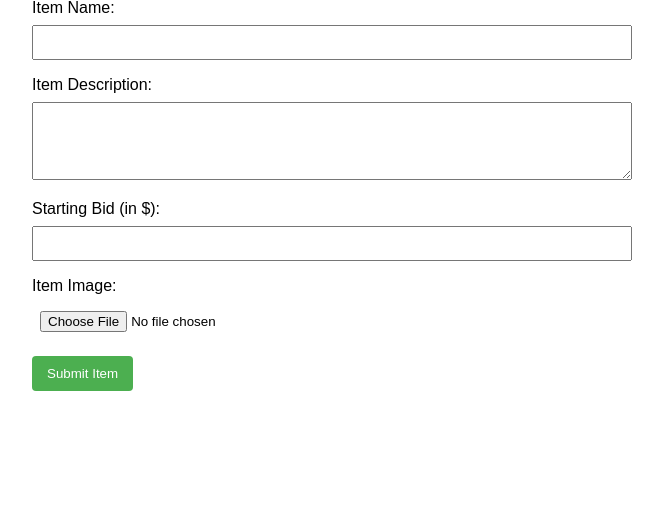
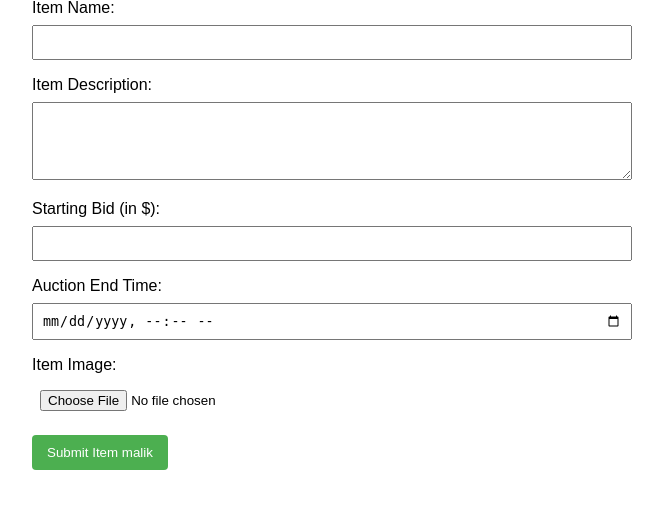
Before and after one commit to KAbaalkhail/Online-Auction, a Python web app: template src/flask-website/templates/form.html in a window 1280 px wide. Shown: the part 69-578 px from the top of the page, without its empty margins (308-971 px from the left). Run offline with Jinja, Linux system fonts and the light colour scheme; the template is opened without the code that fills it, so the values that code supplies are empty.

Commit message:
adding item form created

```diff
--- a/src/flask-website/templates/form.html
+++ b/src/flask-website/templates/form.html
@@ -48,10 +48,13 @@
         <label for="startingBid">Starting Bid (in $):</label>
         <input type="number" id="startingBid" name="startingBid" min="0" required>
 
+        <label for="auctionEndTime">Auction End Time:</label>
+        <input type="datetime-local" id="auctionEndTime" name="auctionEndTime" required>
+
         <label for="itemImage">Item Image:</label>
         <input type="file" id="itemImage" name="itemImage" accept="image/*" required>
 
-        <button type="submit">Submit Item</button>
+        <button type="submit">Submit Item malik</button>
     </form>
 </body>
 </html>
```
